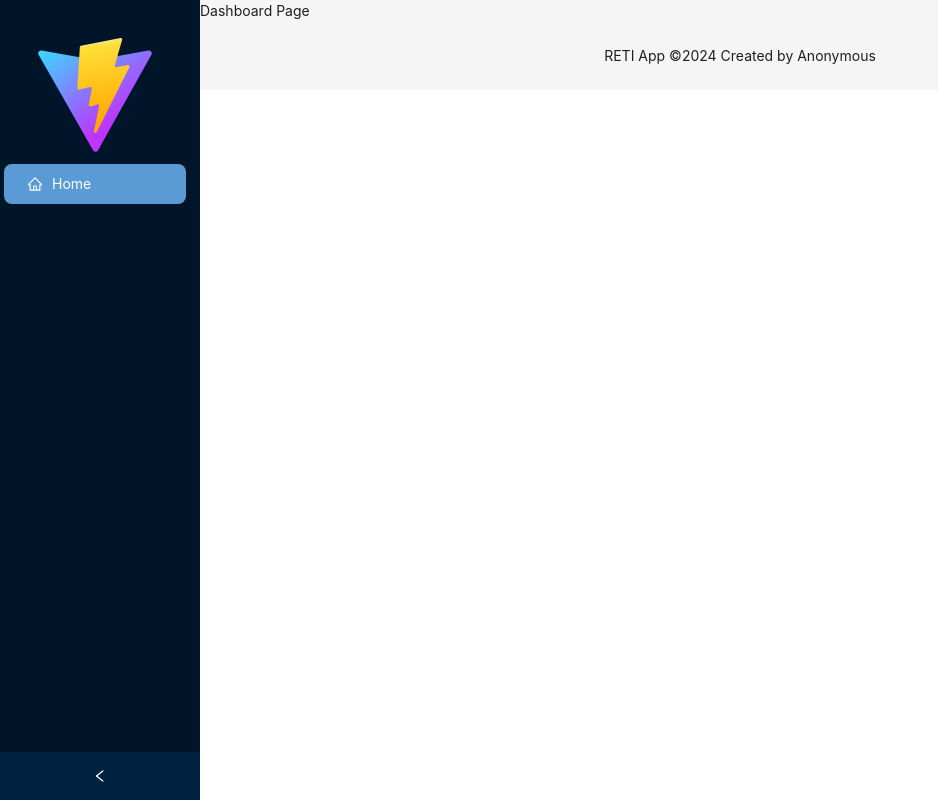
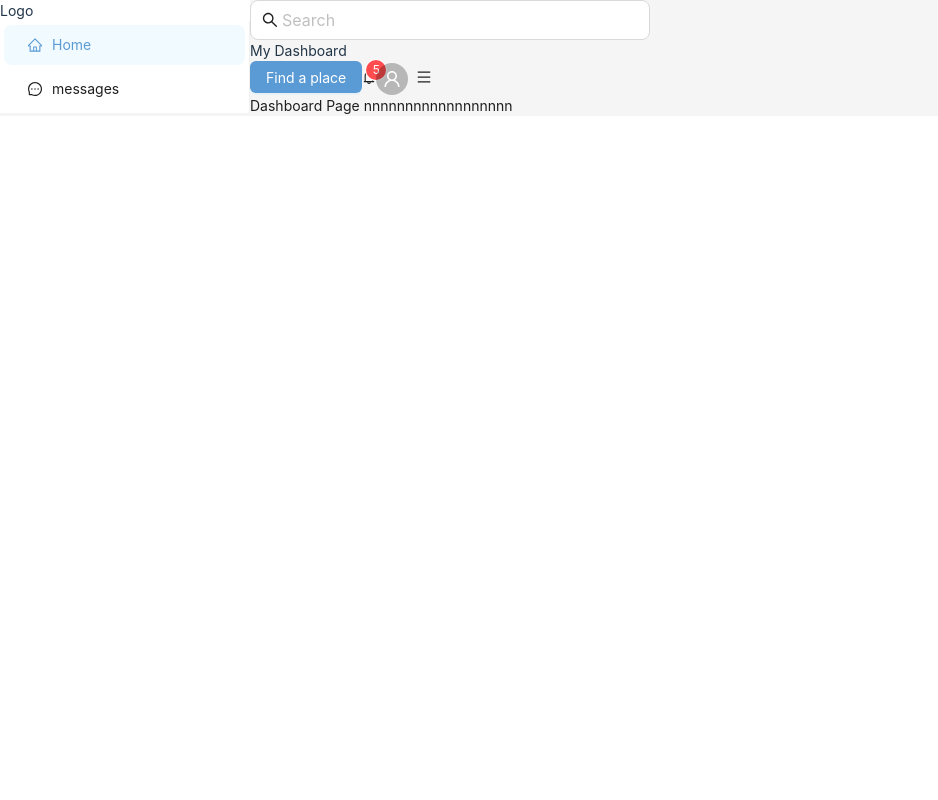
Before and after one commit to j0flintking02/RETI-frontend, a React (Vite) app: page / in a window 1280 px wide. Shown: the whole page, without its empty margins (0-938 px from the left). Built offline with nearby package versions, Linux system fonts and the light colour scheme; no server answers.

Commit message:
add dashboard layout

```diff
--- a/src/components/seconday/CustomAppLayout.tsx
+++ b/src/components/seconday/CustomAppLayout.tsx
@@ -1,20 +1,55 @@
-import { Layout } from "antd"
-import { SidebarMenu } from "./SidebarMenu"
-import { Content, Footer } from "antd/es/layout/layout"
-import moment from "moment"
+import React, { useState } from "react";
+import { Layout as AntdLayout, Drawer } from "antd";
+import Header from "./Header";
+import SiderTwo from "./SideBarMenuTwo";
 
-const CustomAppLayout = ({ children }) => {
-    return (
-      <Layout>
-        <SidebarMenu />
-        <Layout style={{ marginInlineStart: 200 }} className="site-layout">
-          <Content>{children}</Content>
-          <Footer style={{ textAlign: "center" }}>
-            RETI App ©{moment().format("YYYY")} Created by Anonymous
-          </Footer>
-        </Layout>
-      </Layout>
-    );
+const { Content } = AntdLayout;
+
+interface LayoutProps {
+  children: React.ReactNode;
 }
 
+const CustomAppLayout: React.FC<LayoutProps> = ({ children }) => {
+  const [drawerVisible, setDrawerVisible] = useState(false);
+
+  // Drawer toggle functions
+  const showDrawer = () => setDrawerVisible(true);
+  const closeDrawer = () => setDrawerVisible(false);
+
+  return (
+    <AntdLayout className="min-h-screen">
+      {/* Sidebar */}
+      <div className="hidden lg:block">
+        <SiderTwo closeDrawer={closeDrawer} />
+      </div>
+
+      {/* Drawer for small screens */}
+      <Drawer
+        title="Menu"
+        placement="left"
+        onClose={closeDrawer}
+        open={drawerVisible}
+        className="lg:hidden"
+        bodyStyle={{ padding: 0 }}
+        width={250}
+      >
+        <SiderTwo closeDrawer={closeDrawer} />
+      </Drawer>
+
+      <AntdLayout>
+        {/* Header */}
+        <Header onMenuClick={showDrawer} />
+
+        {/* Main Content */}
+        <Content className="p-4">
+          <div className="w-full max-w-7xl">
+            {children}
+          </div>
+        </Content>
+      </AntdLayout>
+
+    </AntdLayout>
+  );
+};
+
 export default CustomAppLayout;
--- /dev/null
+++ b/src/components/seconday/Header.tsx
@@ -0,0 +1,42 @@
+
+import React from "react";
+import { Button, Avatar, Badge, Input } from "antd";
+import { MenuOutlined, BellOutlined, UserOutlined, SearchOutlined } from "@ant-design/icons";
+
+interface HeaderProps {
+    onMenuClick: () => void;
+}
+
+// const { Search } = Input;
+
+const Header: React.FC<HeaderProps> = ({ onMenuClick }) => {
+    return (
+        <div className="h-16 bg-white flex justify-between items-center px-4 border-b border-gray-300 shadow-sm">
+            {/* search / logo */}
+            <div className="hidden lg:block">
+            <Input size="large" placeholder="Search" style={{ width: 400 }}  prefix={<SearchOutlined/>}/>
+            {/* <Search  size="large"placeholder="input search text" style={{ width: 200 }} /> */}
+            </div>
+            <div className="text-lg font-bold block lg:hidden">My Dashboard</div>
+
+            {/* Notifications and Avatar */}
+            <div className="flex items-center space-x-4">
+                <Button type="primary" className="hidden lg:block">Find a place</Button>
+                <Badge count={5} className="hidden lg:block">
+                    <BellOutlined className="text-xl" />
+                </Badge>
+                <Avatar size="default" icon={<UserOutlined />} />
+                {/* Hamburger Menu */}
+                <Button
+                    className="block lg:hidden mt-2"
+                    type="text"
+                    icon={<MenuOutlined className="text-xl lg:hidden" />}
+                    onClick={onMenuClick}
+                />
+            </div>
+
+        </div>
+    );
+};
+
+export default Header;
--- /dev/null
+++ b/src/components/seconday/SideBarMenuTwo.tsx
@@ -0,0 +1,64 @@
+import { useState } from "react";
+import { Layout, Menu } from "antd";
+import { Link } from "react-router-dom";
+import { HomeOutlined, MessageOutlined, } from "@ant-design/icons";
+
+interface MenuItem {
+    key: string;
+    icon: React.ReactNode;
+    label: React.ReactNode;
+    children?: MenuItem[];
+}
+
+const { Sider } = Layout;
+
+
+// Function to generate menu items
+
+    const getMenuItems = (closeDrawer: () => void): MenuItem[] => {
+    return [
+        {
+            key: "home",
+            icon: <HomeOutlined/>,
+            label: <Link to="/" onClick={closeDrawer}>Home</Link>,
+          },
+          {
+            key: "messages",
+            icon: <MessageOutlined/>,
+            label: <Link to="/messages" onClick={closeDrawer}>messages</Link>,
+          },
+    ];
+};
+
+    const SiderTwo: React.FC<{ closeDrawer: () => void }> = ({ closeDrawer }) => {
+    const [selectedKey, setSelectedKey] = useState("home");
+
+    const handleMenuClick = (e) => {
+        setSelectedKey(e.key); // Update the selected key when an item is clicked
+    };
+
+    return (
+        <Sider
+            width={250}
+            theme="light"
+            className="h-screen border-r border-gray-300 overflow-y-auto"
+        >
+            <div className="h-16 text-black py-4 px-8 bg-white">
+                <h4 className="font-bold text-lg"> Logo</h4>
+
+            </div>
+            {/* Sidebar Menu */}
+            <Menu
+                theme="light"
+                mode="inline"
+                selectedKeys={[selectedKey]}
+                items={getMenuItems(closeDrawer)}
+                onClick={handleMenuClick}
+                className="capitalize flex-1"
+            />
+        </Sider>
+
+    );
+};
+
+export default SiderTwo;
--- a/src/components/seconday/SidebarMenu.tsx
+++ b/src/components/seconday/SidebarMenu.tsx
@@ -18,6 +18,11 @@ const getMenuItems = (): MenuItem[] => {
       key: "home",
       icon: <HomeOutlined/>,
       label: <Link to="/">Home</Link>,
+    },
+    {
+      key: "messages",
+      icon: <HomeOutlined/>,
+      label: <Link to="/messages">messages</Link>,
     },
   ];
 };
--- a/src/layouts/Authentication/register.page.tsx
+++ b/src/layouts/Authentication/register.page.tsx
@@ -14,10 +14,10 @@ const RegisterPage = () => {
                     <div className="sm:mx-auto sm:w-full sm:max-w-sm">
                         <img className=" w-auto" src={viteLogo} alt="Your Company" />
                         <h2 className="mt-10 text-2xl font-bold tracking-tight text-gray-900">
-                            Reset your password
+                            Register
                         </h2>
                         <p className="mt-2 text-sm text-gray-900">
-                            We will send a link to your email to reset the password to your account
+                            Start your journey with our product
                         </p>
                     </div>
                    <RegisterForm/>
--- a/src/layouts/Dashboard.page.tsx
+++ b/src/layouts/DashboardPages/Dashboard.page.tsx
@@ -1,5 +1,5 @@
 const DashboardPage = () =>{
-    return <>Dashboard Page</>
+    return <>Dashboard Page nnnnnnnnnnnnnnnnnn</>
 }
 
 export default DashboardPage;
--- /dev/null
+++ b/src/layouts/DashboardPages/Messages.page.tsx
@@ -0,0 +1,5 @@
+const MessagesPage = () => {
+    return <>messages</>
+}
+
+export default MessagesPage;
--- a/src/main.tsx
+++ b/src/main.tsx
@@ -13,12 +13,13 @@ import LoginPage from "./layouts/Authentication/Login.page.tsx";
 import ErrorPage from "./layouts/error.page.tsx";
 import { ConfigProvider } from "antd";
 import CustomAppLayout from "./components/seconday/CustomAppLayout.tsx";
-import DashboardPage from "./layouts/Dashboard.page.tsx";
+import DashboardPage from "./layouts/DashboardPages/Dashboard.page.tsx";
 import ForgotPasswordPage from "./layouts/Authentication/forgotPassword.page.tsx";
 import './index.css'
 import ResetPasswordPage from "./layouts/Authentication/resetPassword.page.tsx";
 import ResetPasswordLinkPage from "./layouts/Authentication/resetPasswordLink.page.tsx";
 import RegisterPage from "./layouts/Authentication/register.page.tsx";
+import MessagesPage from "./layouts/DashboardPages/Messages.page.tsx";
 
 
 
@@ -51,6 +52,17 @@ const router = createBrowserRouter([
         ),
         errorElement: <ErrorPage />,
         children: [],
+    },
+    {
+        path: "/messages",
+        // loader: protectedLoader,
+        element: (
+            <CustomAppLayout>
+                <MessagesPage />
+            </CustomAppLayout>
+        ),
+        errorElement: <ErrorPage />,
+        // children: [],
     },
     {
         path: "/login",
```
Also changed, not shown: 1 other file (tests, documents, lock files or other folders).
